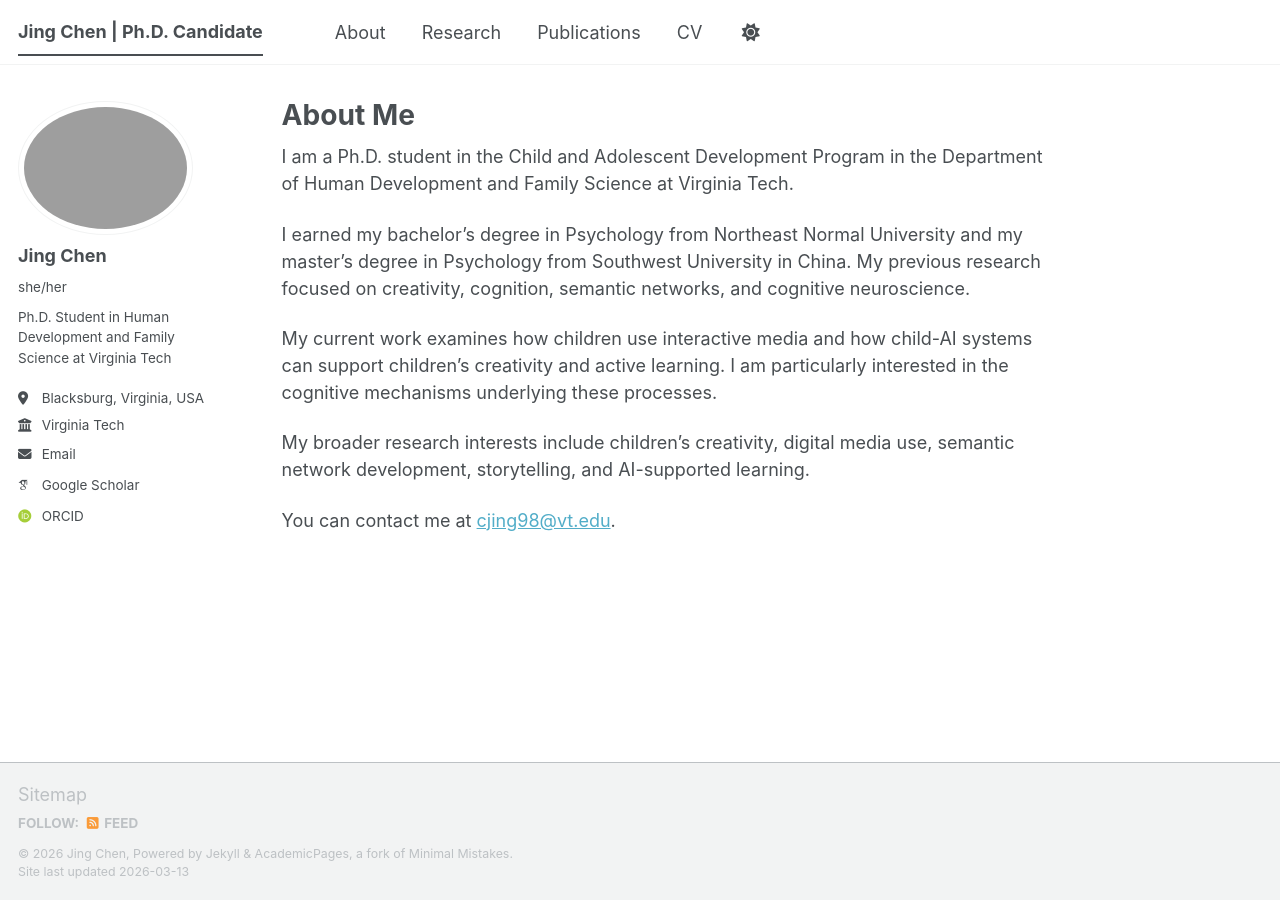
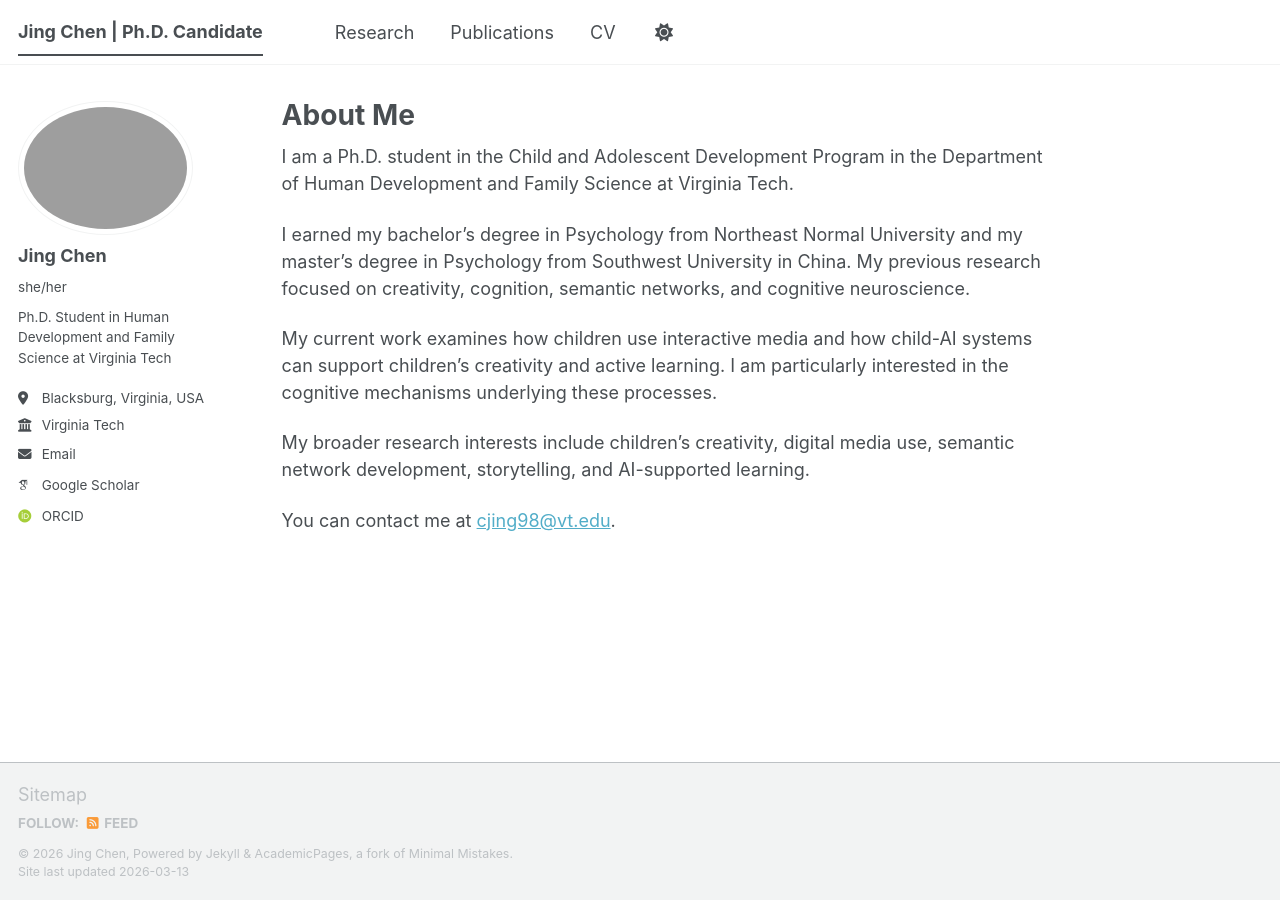
Before and after one commit to cjing98/cjing98.github.io, a Jekyll site: the page built from _pages/about.md, in a window 1280 px wide. Built offline with Jekyll 4.4.1, drawn with Linux system fonts in a browser that asks for light colours; some web fonts are replaced; a script bundle is joined from its source files by our own code; library files that are not in the unit come from our copies.

Commit message:
Update navigation.yml

```diff
--- a/_data/navigation.yml
+++ b/_data/navigation.yml
@@ -1,7 +1,4 @@
 main:
-  - title: "About"
-    url: /
-
   - title: "Research"
     url: /research/
 
```
